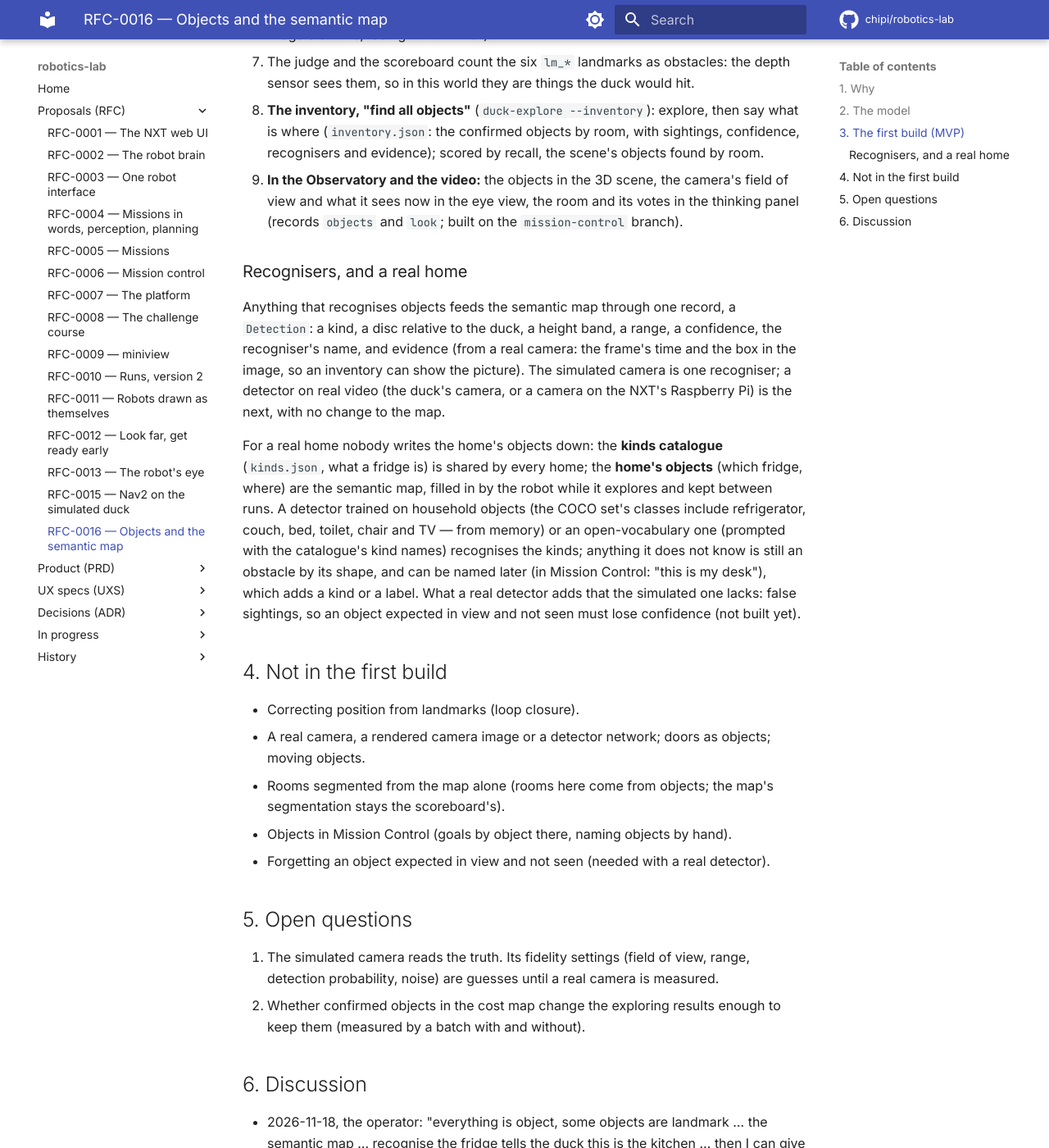
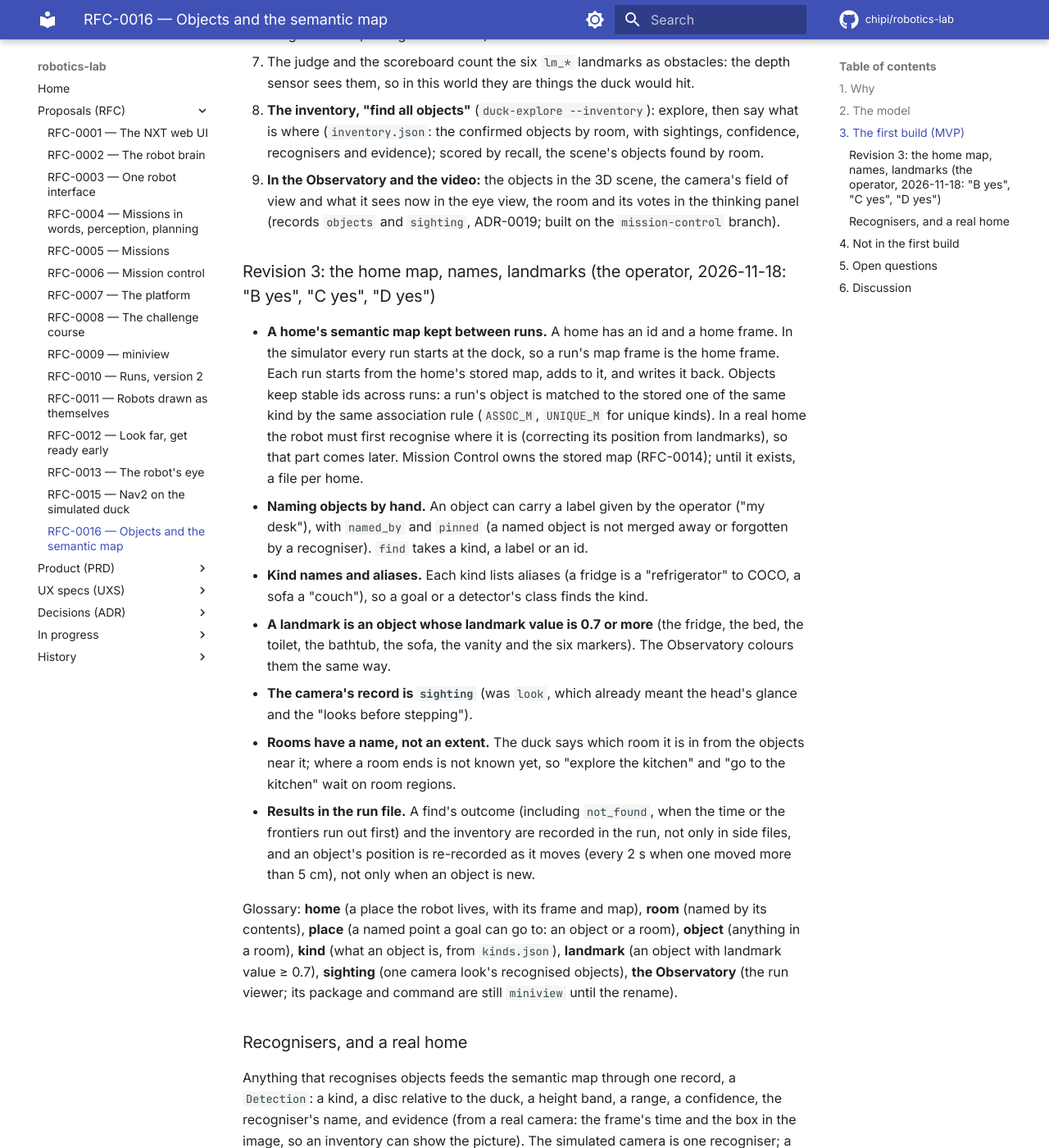
Before and after one commit to chipi/robotics-lab, an MkDocs documentation site: the page built from docs/rfc/RFC-0016-objects-and-semantic-map.md, in a window 1280 px wide and 1400 px high, scrolled down 2210 px. Shown: the whole window at 82% size. Built offline with MkDocs 1.6.1 and Material for MkDocs 9.7.7, drawn with Linux system fonts in a browser that asks for light colours; comment, search, counter and statistics services are not loaded; some of the changed text lies outside the part shown.

Commit message:
docs: RFC-0016 revision 3 — the home map, names, the landmark rule, sighting, results in the run
The operator, 2026-11-18 ("B yes", "C yes", "D yes"): a home's semantic map kept between runs
(the dock as the home frame in the simulator, stable ids, a file per home until Mission Control
stores it), objects named by hand (label, named_by, pinned; find by kind, label or id), kind
aliases, a landmark is landmark value >= 0.7, the camera record is `sighting`; rooms have a name
and no extent yet; a find's outcome (not_found too) and the inventory in the run file, positions
re-recorded as they move. A glossary. To build after batch b9.

Gates: make docs-lint -> docs-lint PASS; make docs-build -> docs built.

Co-Authored-By: Claude Opus 5.5 <noreply@anthropic.com>
Claude-Session: https://claude.ai/code/session_01DJqN6uAf3JMxzKiugKhYEb

```diff
--- a/docs/rfc/RFC-0016-objects-and-semantic-map.md
+++ b/docs/rfc/RFC-0016-objects-and-semantic-map.md
@@ -1,6 +1,6 @@
 # RFC-0016 — Objects, landmarks and a semantic map: "this is the kitchen", "go to the fridge"
 
-**Status:** Accepted, revision 2 (the operator, 2026-11-18: "let's fully implement this … at least
+**Status:** Accepted, revision 3 (the operator, 2026-11-18: "let's fully implement this … at least
 an MVP and a good starting point"); being built.
 **Builds on:** [RFC-0002](RFC-0002-robot-brain.md) (the robot brain),
 [RFC-0004](RFC-0004-perception-and-planning.md) (the world model: this is its object layer; a VLM
@@ -29,7 +29,7 @@ properties:
 | Shape and height | parts (boxes in plan, each with a bottom and a top) | moving: avoid, walk over, pass under |
 | Traversal (from shape) | over (≤ walk-over height), under (bottom above the head), around | the cost map |
 | Permanence | fixed, movable, moving | how long the map trusts it |
-| Landmark value | 0-1: how distinctive and how well seen | correcting position (later), naming places |
+| Landmark value | 0-1: how distinctive and how well seen; a landmark at 0.7 or more | correcting position (later), naming places |
 | Kind and room hints | "fridge" → kitchen 0.95 | rooms by their contents; goals by name |
 
 Kinds and their defaults live in one catalogue (`duck/src/duck_lab/world_model/kinds.json`), not in
@@ -75,7 +75,39 @@ drift (not in the first build). The mission: rooms named, goals by object.
    and evidence); scored by recall, the scene's objects found by room.
 9. **In the Observatory and the video:** the objects in the 3D scene, the camera's field of view and
    what it sees now in the eye view, the room and its votes in the thinking panel (records `objects`
-   and `look`; built on the `mission-control` branch).
+   and `sighting`, ADR-0019; built on the `mission-control` branch).
+
+### Revision 3: the home map, names, landmarks (the operator, 2026-11-18: "B yes", "C yes", "D yes")
+
+- **A home's semantic map kept between runs.** A home has an id and a home frame. In the simulator
+  every run starts at the dock, so a run's map frame is the home frame. Each run starts from the
+  home's stored map, adds to it, and writes it back. Objects keep stable ids across runs: a run's
+  object is matched to the stored one of the same kind by the same association rule (`ASSOC_M`,
+  `UNIQUE_M` for unique kinds). In a real home the robot must first recognise where it is
+  (correcting its position from landmarks), so that part comes later. Mission Control owns the
+  stored map (RFC-0014); until it exists, a file per home.
+- **Naming objects by hand.** An object can carry a label given by the operator ("my desk"), with
+  `named_by` and `pinned` (a named object is not merged away or forgotten by a recogniser). `find`
+  takes a kind, a label or an id.
+- **Kind names and aliases.** Each kind lists aliases (a fridge is a "refrigerator" to COCO, a sofa
+  a "couch"), so a goal or a detector's class finds the kind.
+- **A landmark is an object whose landmark value is 0.7 or more** (the fridge, the bed, the toilet,
+  the bathtub, the sofa, the vanity and the six markers). The Observatory colours them the same way.
+- **The camera's record is `sighting`** (was `look`, which already meant the head's glance and the
+  "looks before stepping").
+- **Rooms have a name, not an extent.** The duck says which room it is in from the objects near it;
+  where a room ends is not known yet, so "explore the kitchen" and "go to the kitchen" wait on room
+  regions.
+- **Results in the run file.** A find's outcome (including `not_found`, when the time or the
+  frontiers run out first) and the inventory are recorded in the run, not only in side files, and an
+  object's position is re-recorded as it moves (every 2 s when one moved more than 5 cm), not only
+  when an object is new.
+
+Glossary: **home** (a place the robot lives, with its frame and map), **room** (named by its
+contents), **place** (a named point a goal can go to: an object or a room), **object** (anything in
+a room), **kind** (what an object is, from `kinds.json`), **landmark** (an object with landmark
+value ≥ 0.7), **sighting** (one camera look's recognised objects), **the Observatory** (the run
+viewer; its package and command are still `miniview` until the rename).
 
 ### Recognisers, and a real home
 
@@ -101,8 +133,9 @@ confidence (not built yet).
 - A real camera, a rendered camera image or a detector network; doors as objects; moving objects.
 - Rooms segmented from the map alone (rooms here come from objects; the map's segmentation stays the
   scoreboard's).
-- Objects in Mission Control (goals by object there, naming objects by hand).
+- Objects in Mission Control (goals by object there; RFC-0014 revision 2).
 - Forgetting an object expected in view and not seen (needed with a real detector).
+- The home map in a real home (it needs relocalisation first); room regions.
 
 ## 5. Open questions
 
```
